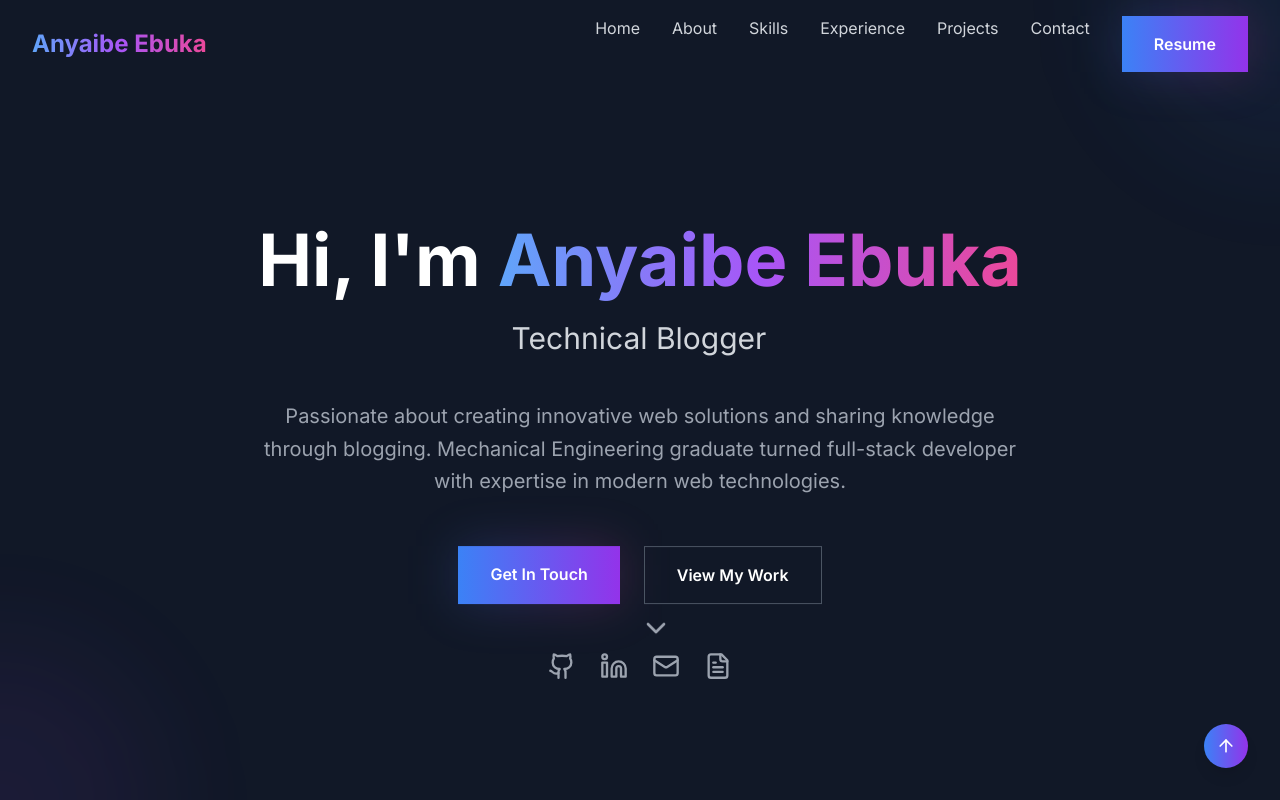
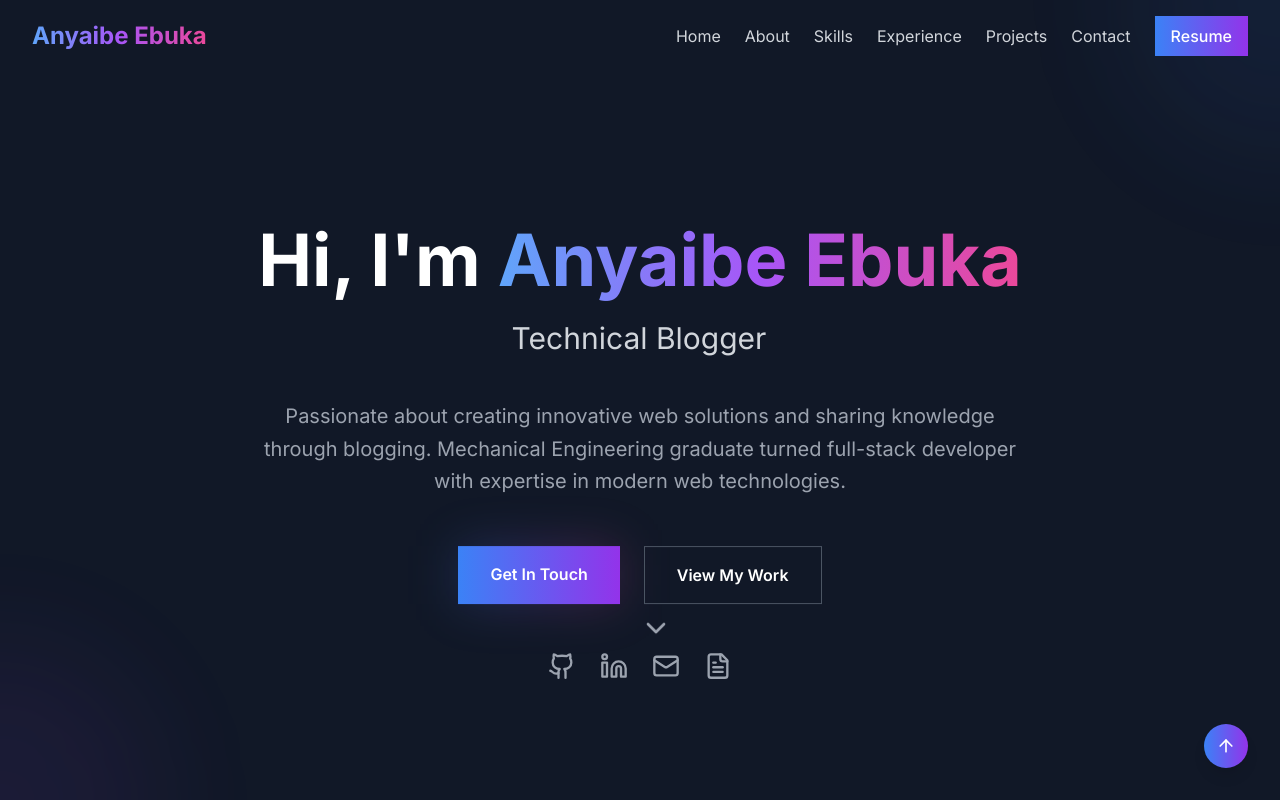
Before and after one commit to Stephenpop/anyaibe_ebuka, a Next.js app: page / in a window 1280 px wide. Shown: the top 800 px of the page. Built offline with nearby package versions, Linux system fonts and the light colour scheme; what path would draw is missing.

Commit message:
Navigation.tsx

```diff
--- a/app/components/Navigation.tsx
+++ b/app/components/Navigation.tsx
@@ -22,7 +22,6 @@ export default function Navigation() {
     { href: "#experience", label: "Experience" },
     { href: "#projects", label: "Projects" },
     { href: "#contact", label: "Contact" },
-    { href: "/resume.pdf", label: "Resume", target: "_blank", className: "glow-effect bg-gradient-to-r from-blue-500 to-purple-600 text-white px-8 py-4 rounded-lg font-semibold hover:scale-105 transition-all duration-300" },
   ]
 
   return (
@@ -36,17 +35,24 @@ export default function Navigation() {
           <div className="text-2xl font-bold gradient-text">Anyaibe Ebuka</div>
 
           {/* Desktop Navigation */}
-          <div className="hidden md:flex space-x-8">
+          <div className="hidden md:flex items-center space-x-6">
             {navItems.map((item) => (
               <a
                 key={item.href}
                 href={item.href}
-                className={`text-gray-300 hover:text-white transition-colors duration-300 hover:scale-105 ${item.className || ""}`}
-                {...(item.target && { target: item.target, rel: "noopener noreferrer" })}
+                className="text-gray-300 hover:text-white transition-colors duration-300 hover:scale-105"
               >
                 {item.label}
               </a>
             ))}
+            <a
+              href="/resume.pdf"
+              target="_blank"
+              rel="noopener noreferrer"
+              className="ml-4 bg-gradient-to-r from-blue-500 to-purple-600 text-white px-4 py-2 rounded-md font-medium hover:scale-105 transition-all duration-300"
+            >
+              Resume
+            </a>
           </div>
 
           {/* Mobile Navigation Button */}
@@ -58,11 +64,15 @@ export default function Navigation() {
         {/* Mobile Navigation Menu */}
         {isOpen && (
           <div className="md:hidden bg-gray-800 rounded-lg mt-2 p-4">
-            {navItems.map((item) => (
+            {[...navItems, { href: "/resume.pdf", label: "Resume", target: "_blank" }].map((item) => (
               <a
                 key={item.href}
                 href={item.href}
-                className={`block py-2 text-gray-300 hover:text-white transition-colors ${item.className || "px-4"}`}
+                className={`block py-2 text-gray-300 hover:text-white transition-colors px-4 ${
+                  item.label === "Resume"
+                    ? "bg-gradient-to-r from-blue-500 to-purple-600 text-white rounded-md mt-2"
+                    : ""
+                }`}
                 onClick={() => setIsOpen(false)}
                 {...(item.target && { target: item.target, rel: "noopener noreferrer" })}
               >
```
